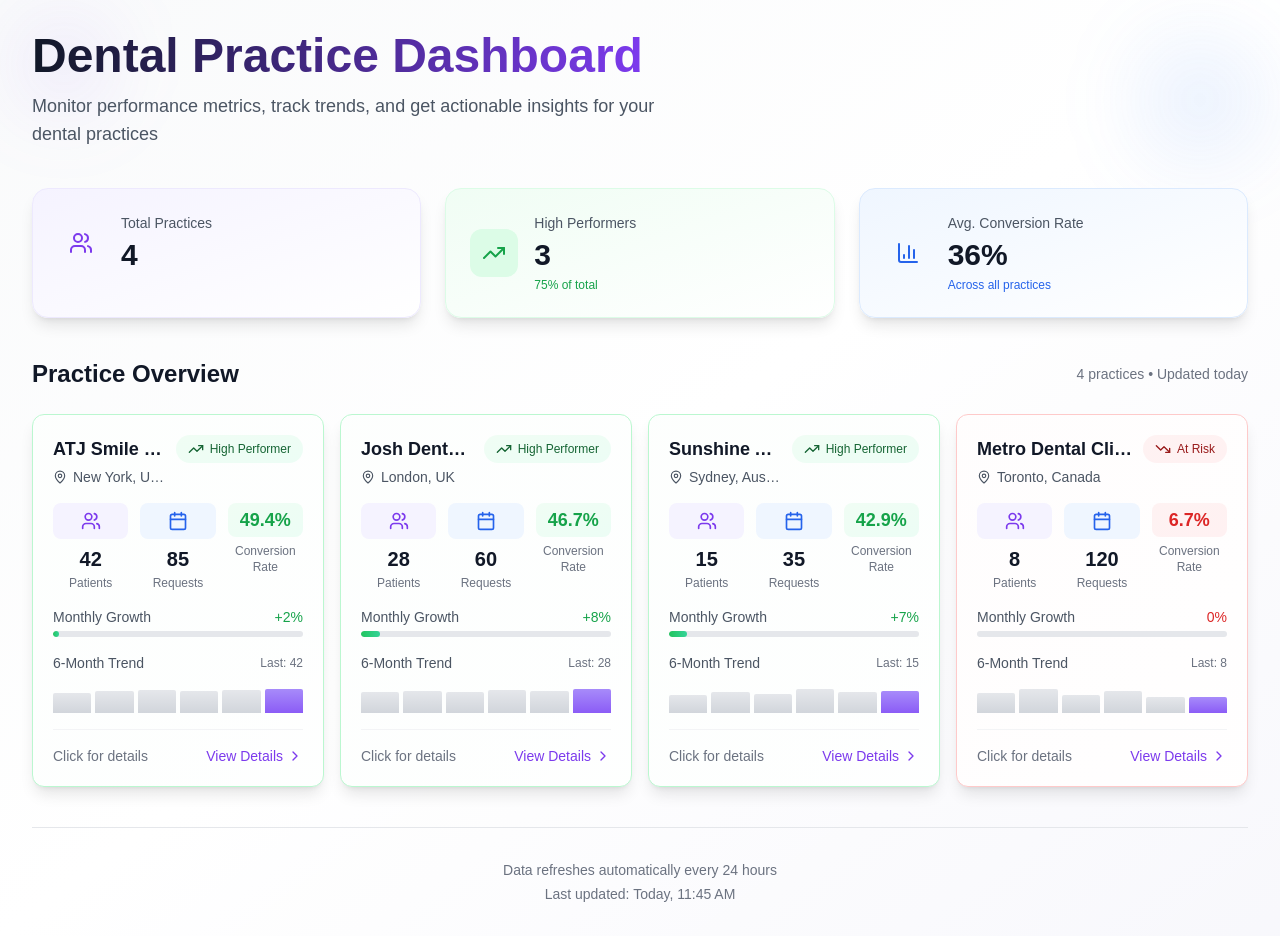
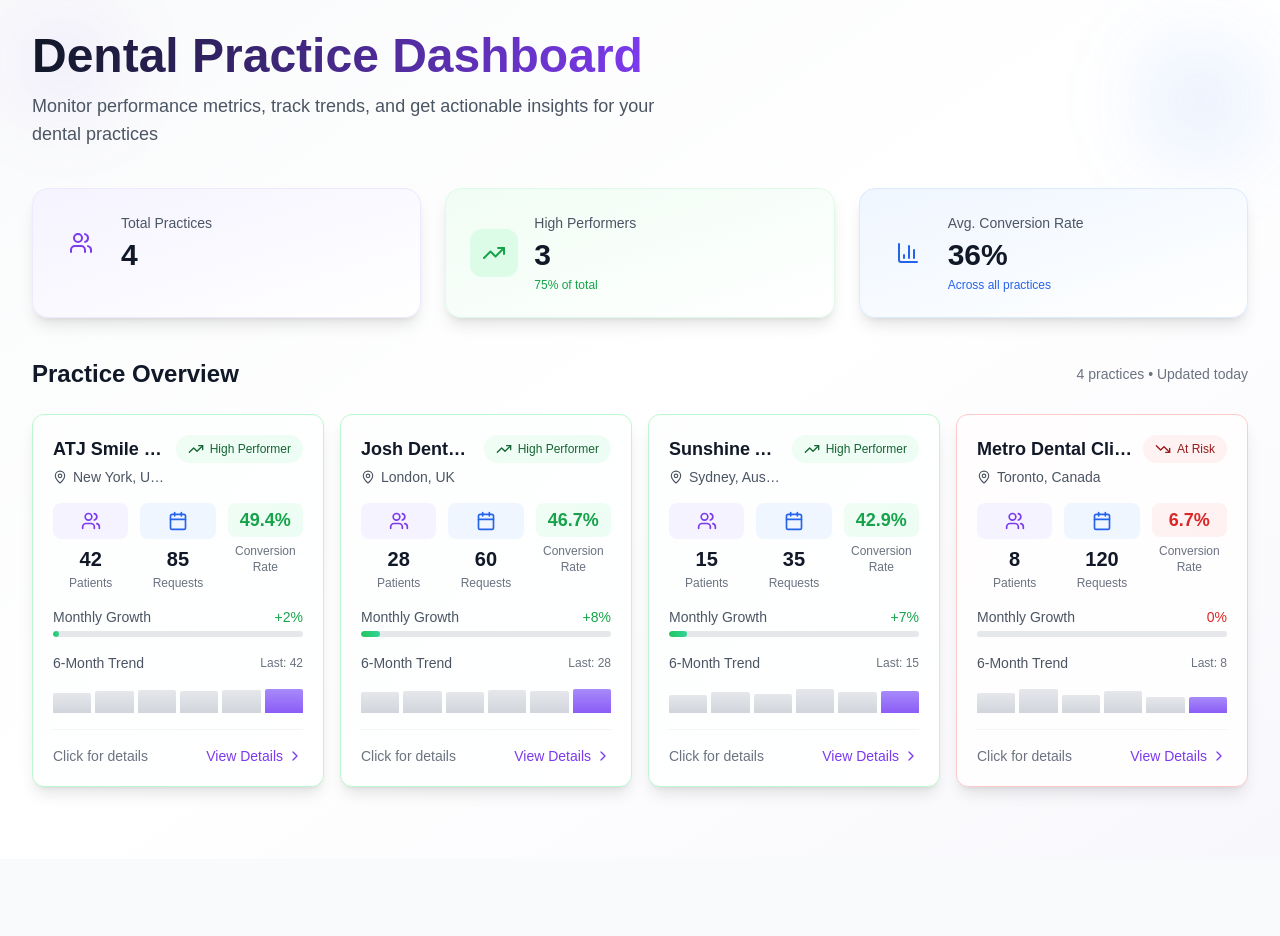
Before and after one commit to Tun95/dentistFind, a React (Vite) app in the folder frontend_panel/: page / in a window 1280 px wide. After the commit the page ends 859 px from the top, so only its background shows below. Built offline with nearby package versions, Linux system fonts and the light colour scheme; a web font is replaced by a local one.

Commit message:
FEAT: remove  footer

```diff
--- a/frontend_panel/src/components/home/Home.tsx
+++ b/frontend_panel/src/components/home/Home.tsx
@@ -226,23 +226,6 @@ function Home() {
           </motion.div>
         </motion.div>
 
-        {/* Footer Note */}
-        <motion.div
-          initial={{ opacity: 0 }}
-          animate={{ opacity: 1 }}
-          transition={{ duration: 0.5, delay: 0.8 }}
-          className="text-center text-gray-500 dark:text-gray-400 text-sm border-t border-gray-200 dark:border-gray-700 pt-8"
-        >
-          <p>Data refreshes automatically every 24 hours</p>
-          <motion.p
-            initial={{ opacity: 0 }}
-            animate={{ opacity: 1 }}
-            transition={{ delay: 1 }}
-            className="mt-1"
-          >
-            Last updated: Today, 11:45 AM
-          </motion.p>
-        </motion.div>
       </div>
     </div>
   );
```
